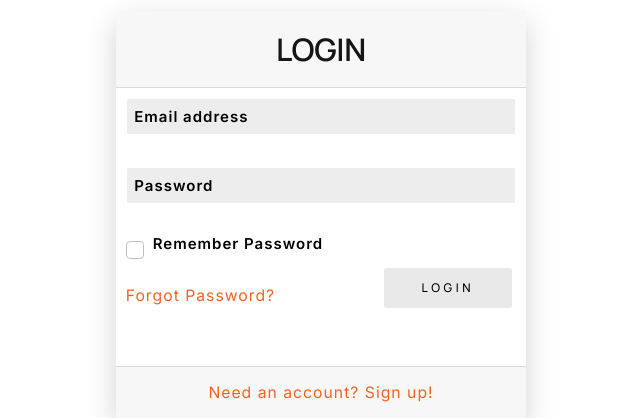
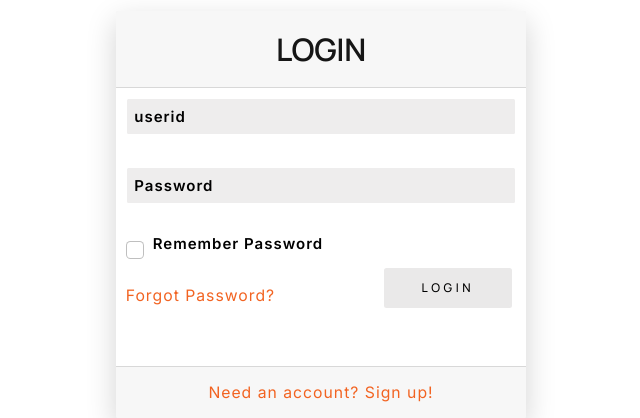
Before and after one commit to luxetverit/realtime-detection-and-recognize-facial-expression-webapp, a Django app: page /accounts/login/ in a window 1280 px wide. Shown: the part 819-1237 px from the top of the page, without its empty margins (319-959 px from the left). Run offline with Django 4.2, Linux system fonts and the light colour scheme; some libraries are stand-ins or nearby versions.

Commit message:
Update login.html

```diff
--- a/webapp/templates/login.html
+++ b/webapp/templates/login.html
@@ -12,13 +12,19 @@
                                 <div class="card shadow-lg border-0 rounded-lg mt-5">
                                     <div class="card-header"><h3 class="text-center font-weight-light my-4">Login</h3></div>
                                     <div class="card-body">
-                                        <form>
+
+                                        {% if message %}
+                                        <div class="alert alert-danger">{{ message }}</div>
+                                        {% endif %}
+
+                                        <form method="POST" action="">
+                                            {% csrf_token %}
                                             <div class="form-floating mb-3">
-                                                <input class="form-control" id="inputEmail" type="email" placeholder="name@example.com" />
-                                                <label for="inputEmail">Email address</label>
+                                                <input class="form-control" name="userid" id="inputEmail" type="text" placeholder="name@example.com" />
+                                                <label for="inputEmail">userid</label>
                                             </div>
                                             <div class="form-floating mb-3">
-                                                <input class="form-control" id="inputPassword" type="password" placeholder="Password" />
+                                                <input class="form-control" name="password" id="inputPassword" type="password" placeholder="Password" />
                                                 <label for="inputPassword">Password</label>
                                             </div>
                                             <div class="form-check mb-3">
@@ -26,8 +32,8 @@
                                                 <label class="form-check-label" for="inputRememberPassword">Remember Password</label>
                                             </div>
                                             <div class="d-flex align-items-center justify-content-between mt-4 mb-0">
-                                                <a class="small" href="{% url 'app:password' %}">Forgot Password?</a>
-                                                <a class="btn btn-primary" href="index.html">Login</a>
+                                                <a class="small" href="{% url 'account:password' %}">Forgot Password?</a>
+                                                <button class="btn btn-primary btn-block" >Login</button>
                                             </div>
                                         </form>
                                     </div>
```
